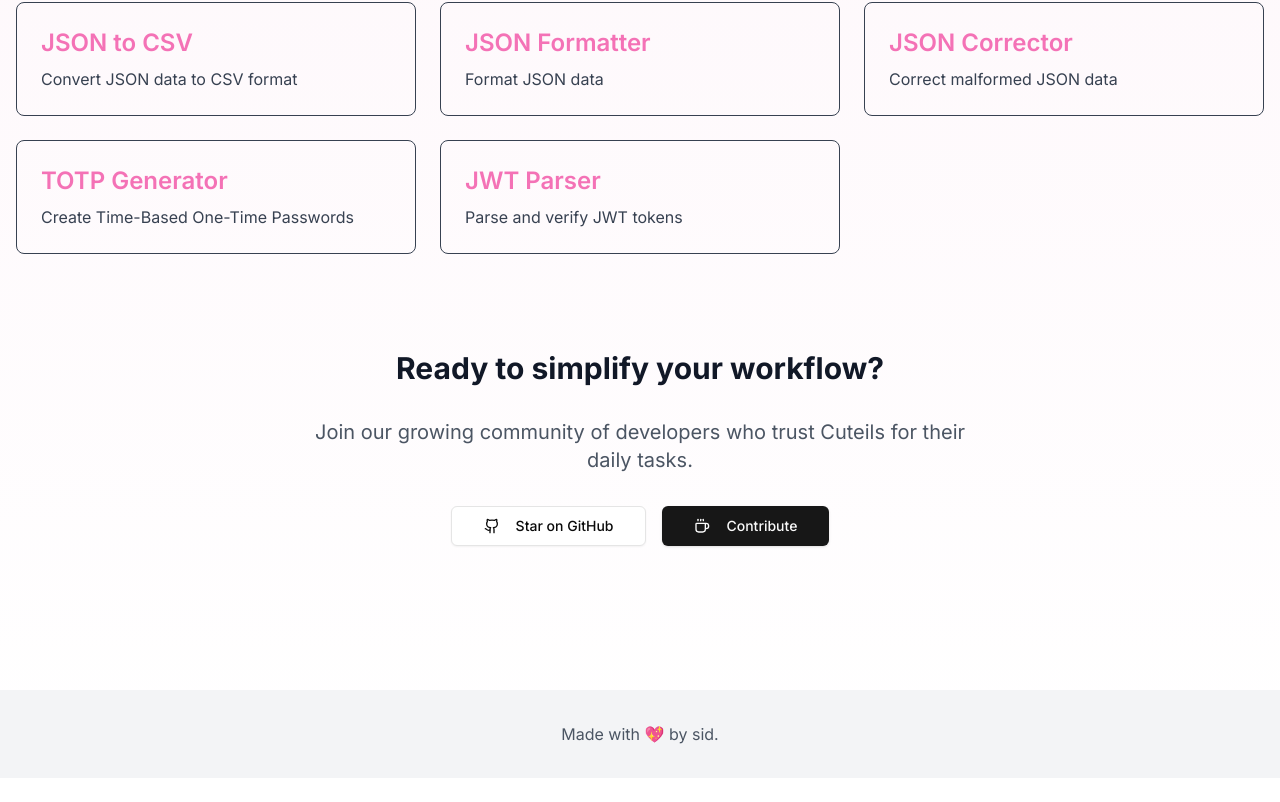
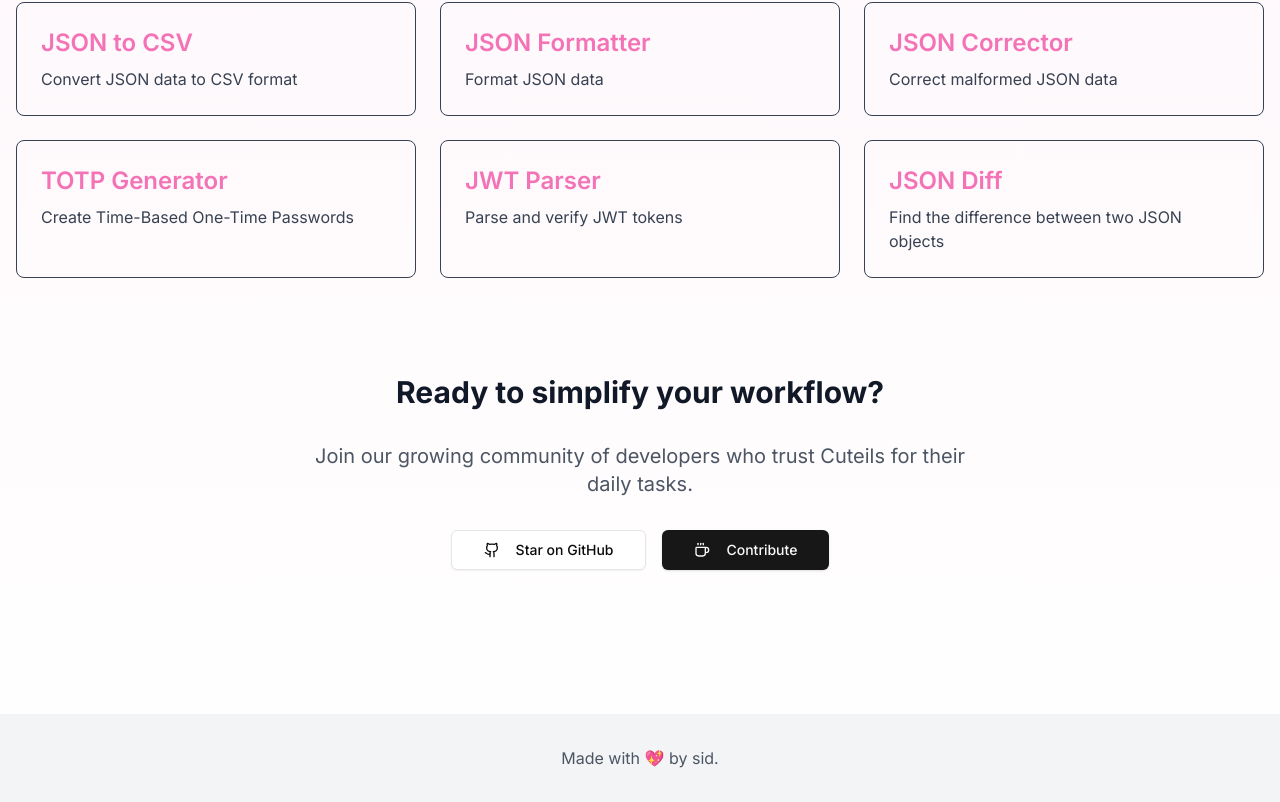
Before and after one commit to siddhardha123/cuteils, a Next.js app: page / in a window 1280 px wide. Shown: the part 878-1680 px from the top of the page. Before the commit the page ends 1656 px from the top, so only its background shows below. Built offline with nearby package versions, Linux system fonts and the light colour scheme.

Commit message:
Add json diff checker to the layout array

```diff
--- a/app/page.tsx
+++ b/app/page.tsx
@@ -13,6 +13,7 @@
     { title: 'JSON Corrector', description: 'Correct malformed JSON data', href: '/tools/json-corrector' },
     { title: 'TOTP Generator', description: 'Create Time-Based One-Time Passwords', href: '/tools/totp-generator' },
     { title: 'JWT Parser', description: 'Parse and verify JWT tokens', href: '/tools/jwt-parser' },
+    { title: 'JSON Diff', description: 'Find the difference between two JSON objects', href: '/tools/json-diff' },
 ]
 
 export default function Home() {
```
